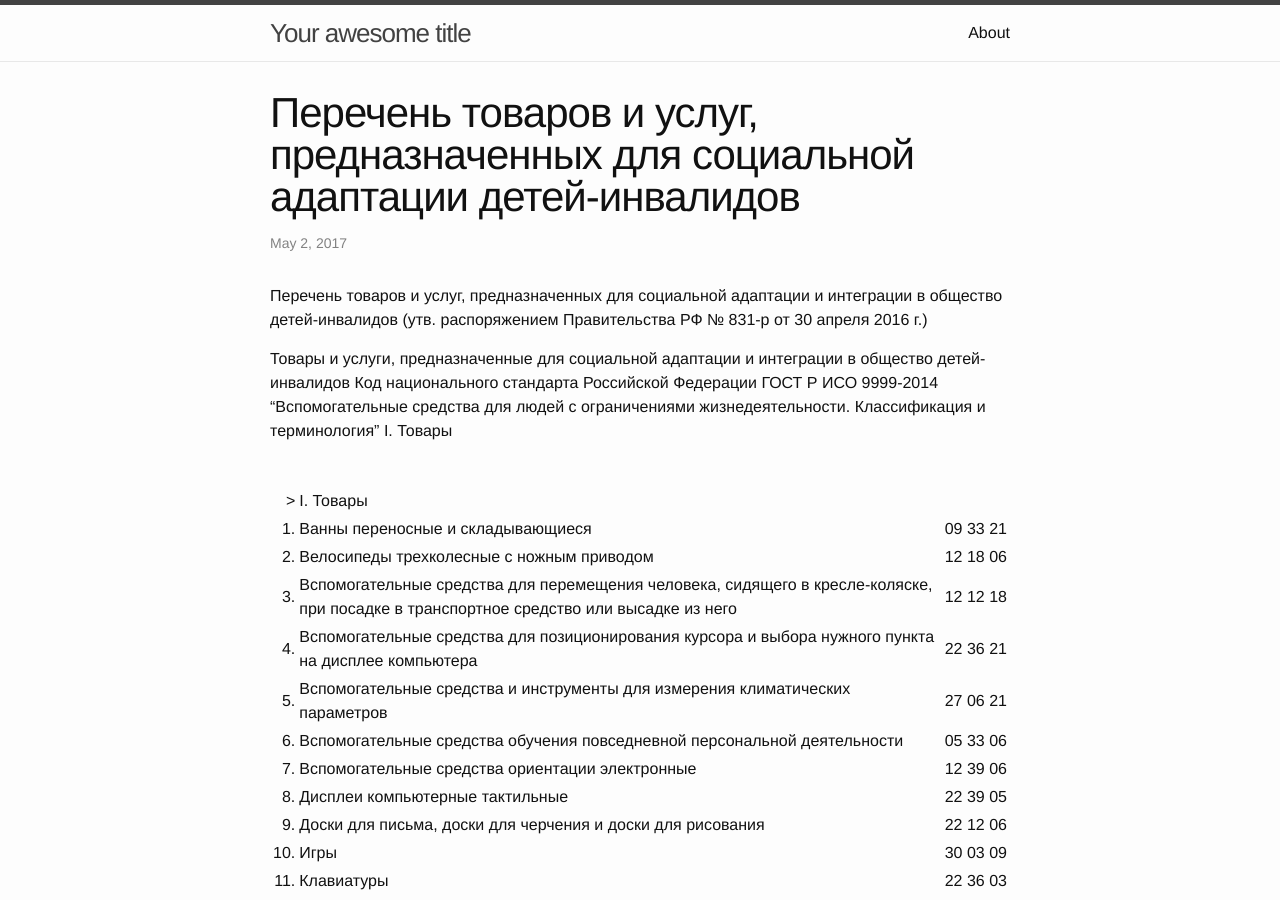
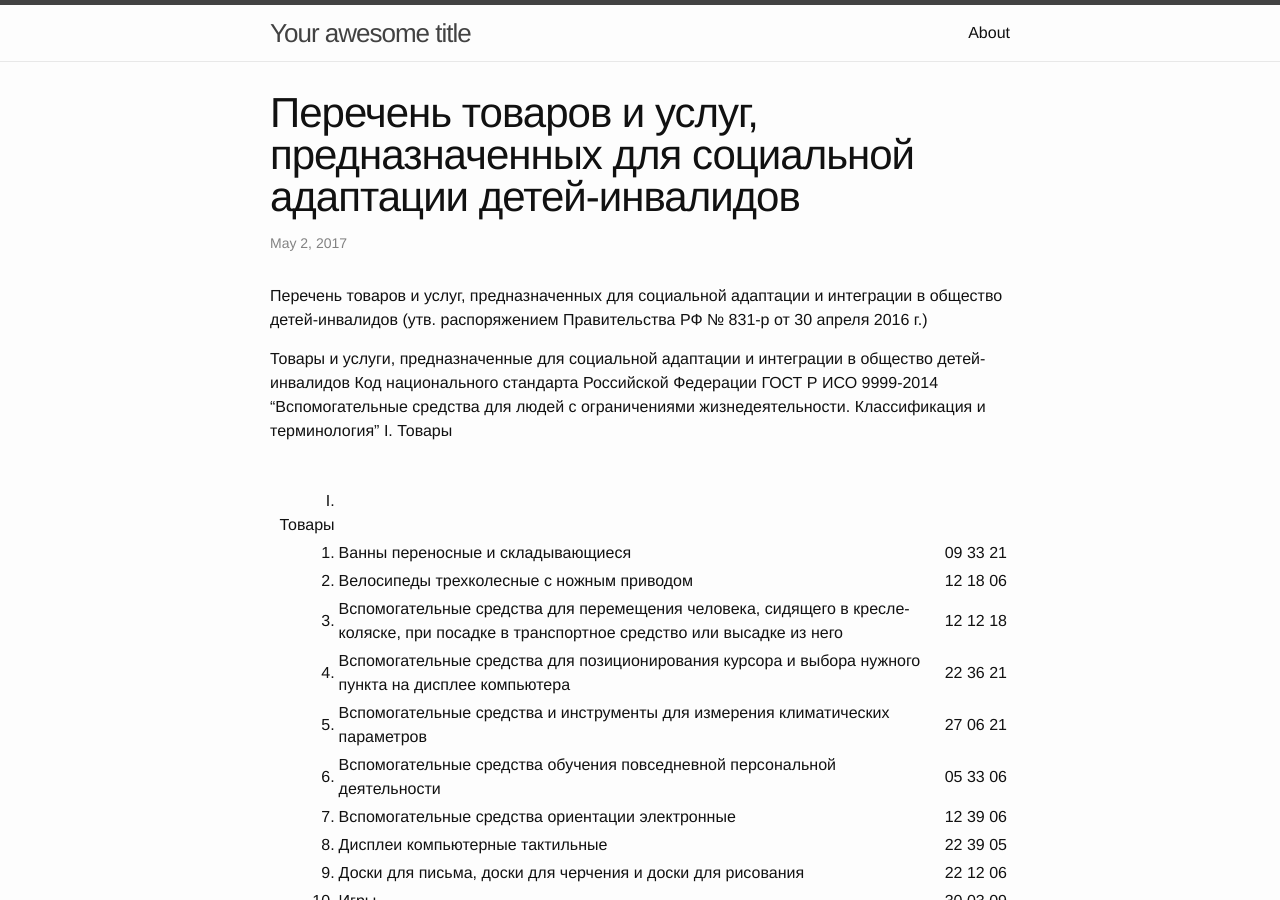
Before and after one commit to qboneteam/saranskmama, a Jekyll site: the page built from _posts/2017-05-02-tovari-i-uslugi-prednaznachennie-dlya-socialnoj-adaptacii-detej-invalidov.md, in a window 1280 px wide and 900 px high. Built offline with Jekyll 4.4.1, drawn with Linux system fonts in a browser that asks for light colours.

Commit message:
Some fix!

```diff
--- a/_posts/2017-05-02-tovari-i-uslugi-prednaznachennie-dlya-socialnoj-adaptacii-detej-invalidov.md
+++ b/_posts/2017-05-02-tovari-i-uslugi-prednaznachennie-dlya-socialnoj-adaptacii-detej-invalidov.md
@@ -12,7 +12,7 @@ I. Товары
 
  |     |    |     |
  |----:|----|:----|
- | > | I. Товары ||
+ | I. Товары |
  | 1. | Ванны переносные и складывающиеся | 09&nbsp;33&nbsp;21 |
  | 2. | Велосипеды трехколесные с ножным приводом | 12&nbsp;18&nbsp;06 |
  | 3. | Вспомогательные средства для перемещения человека, сидящего в кресле-коляске, при посадке в транспортное средство или высадке из него | 12&nbsp;12&nbsp;18 |
```
